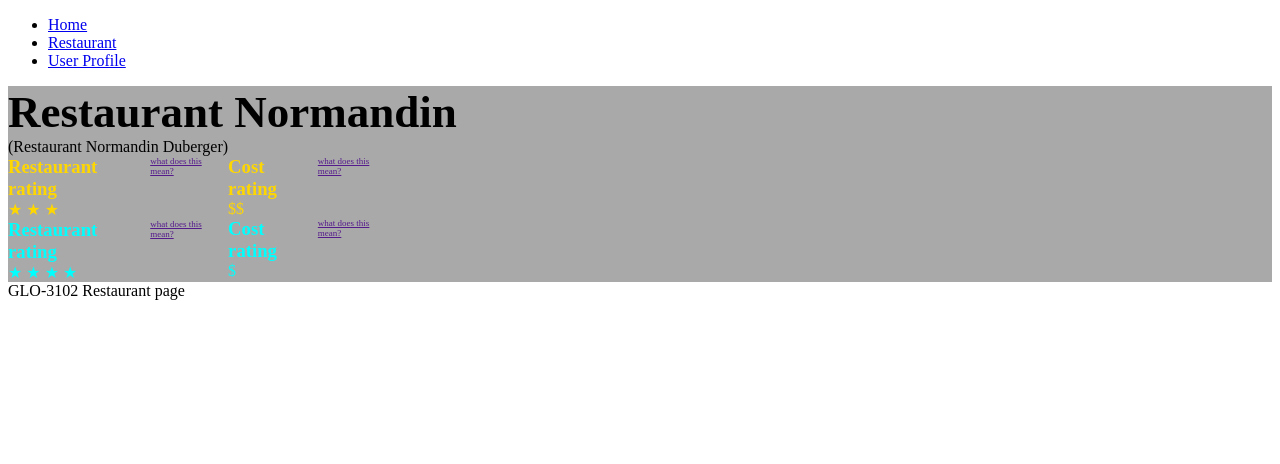
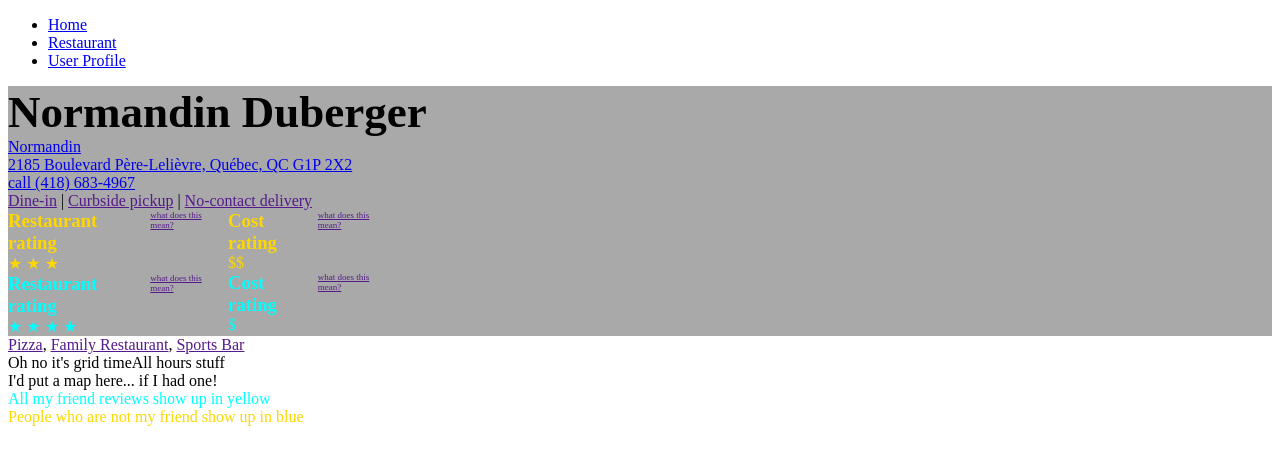
Before and after one commit to GLO3102/ufood-h2021-team-12, a Vue app: page /#/restaurant in a window 1280 px wide. Shown: the top 464 px of the page. Built offline with nearby package versions, Linux system fonts and the light colour scheme.

Commit message:
A bit more of a shell

```diff
--- a/src/components/Restaurant.vue
+++ b/src/components/Restaurant.vue
@@ -1,8 +1,13 @@
 <template>
   <div>
     <div class="restaurantBannerCore">
-      <h1 class="restaurantBannerName">Restaurant Normandin</h1>
-      <div class="restaurantBannerAlias">(Restaurant Normandin Duberger)</div>
+      <h1 class="restaurantBannerName">Normandin Duberger</h1>
+      <a class="restaurantBannerFoodChain" href="https://restaurantnormandin.com/en/">Normandin</a>
+      <div class="restaurantBannerAddressInfo">
+        <div><a href="https://www.google.com/maps/place/Restaurant+Normandin/@46.8114671,-71.2968759,15z/data=!4m5!3m4!1s0x0:0x472d926e469834b8!8m2!3d46.8114671!4d-71.2968759">2185 Boulevard Père-Lelièvre, Québec, QC G1P 2X2</a></div>
+        <div><a href="callto:4186834967">call (418) 683-4967</a></div>
+        <div><a class="restaurantDescriptorTag" href="">Dine-in</a> | <a class="restaurantDescriptorTag" href="">Curbside pickup</a> | <a class="restaurantDescriptorTag" href="">No-contact delivery</a></div>
+      </div>
       <div class="restaurantBannerRatings">
         <div class="ratingBlock">
           <div class="restaurantRating colorSchemeGlobal">
@@ -34,7 +39,32 @@
         </div>
       </div>
     </div>
-    <div>GLO-3102 Restaurant page</div>
+    <div class="restaurantInfoCore">
+      <div class="restaurantTypeInfo">
+        <a class="restaurantDescriptorTag" href="">Pizza</a>, <a class="restaurantDescriptorTag" href="">Family Restaurant</a>, <a class="restaurantDescriptorTag" href="">Sports Bar</a>
+      </div>
+      <div class="restaurantInfoDualPanel">
+        <div class="restaurantPhotoGalleryCore">
+          Oh no it's grid time
+        </div>
+        <div class="restaurantHoursCore">
+          All hours stuff
+        </div>
+      </div>
+      <div class="restaurantMapCore">
+        I'd put a map here... if I had one!
+      </div>
+    </div>
+    <div class="restaurantSocialCore">
+      <div class="restaurantReviewCore">
+        <div class="restaurantReviewBlock colorSchemeFriend">
+          All my friend reviews show up in yellow
+        </div>
+        <div class="restaurantReviewBlock colorSchemeGlobal">
+          People who are not my friend show up in blue
+        </div>
+      </div>
+    </div>
   </div>
 </template>
 
--- a/src/components/restaurant.css
+++ b/src/components/restaurant.css
@@ -39,3 +39,8 @@
   font-size: 9px;
   padding: 0 1% 0 1%;
 }
+
+.restaurantInfoDualPanel {
+  display: flex;
+  flex-direction: row;
+}
```
